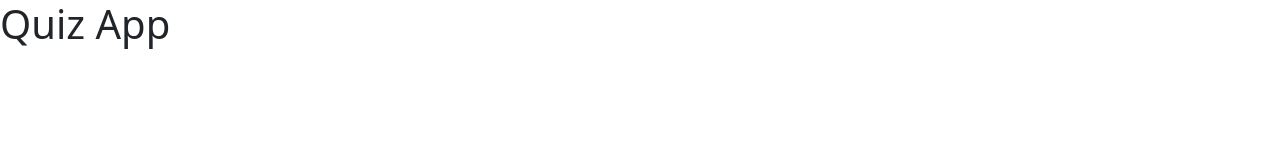
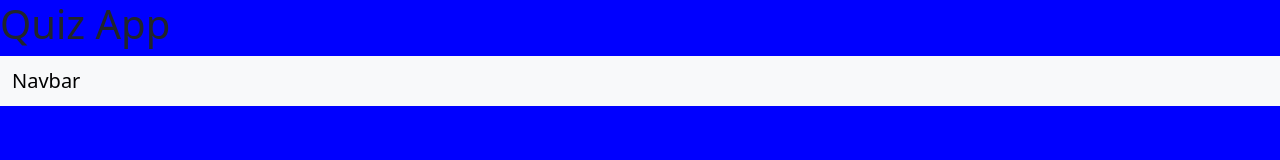
Before and after one commit to PascalFranken/Quiz-app, a website: page index.html in a window 1280 px wide. Drawn offline with nearby package versions, Linux system fonts and the light colour scheme.

Commit message:
Added body style

```diff
--- a/index.html
+++ b/index.html
@@ -12,5 +12,11 @@
 </head>
 <body>
     <h1>Quiz App</h1>
+
+    <nav class="navbar bg-body-tertiary">
+        <div class="container-fluid">
+            <span class="navbar-brand mb-0 h1">Navbar</span>
+        </div>
+    </nav>
 </body>
 </html>
--- a/style.css
+++ b/style.css
@@ -0,0 +1,5 @@
+body{
+    background-color: blue;
+    min-height: 100dvh;
+    width: 100%;
+}
```
